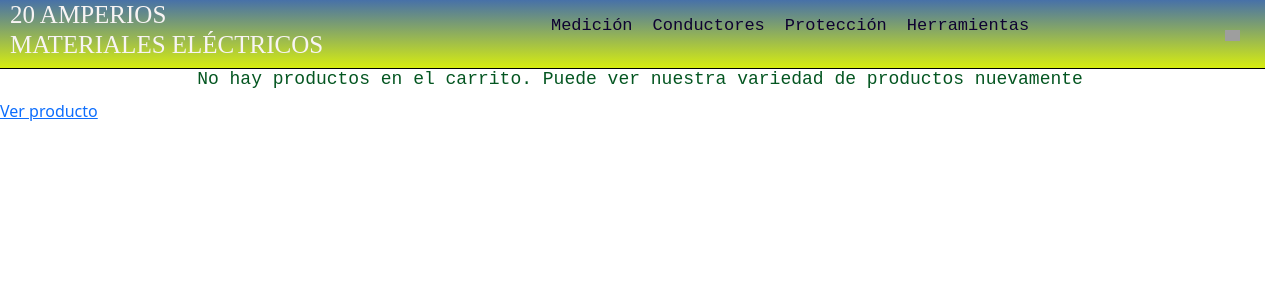
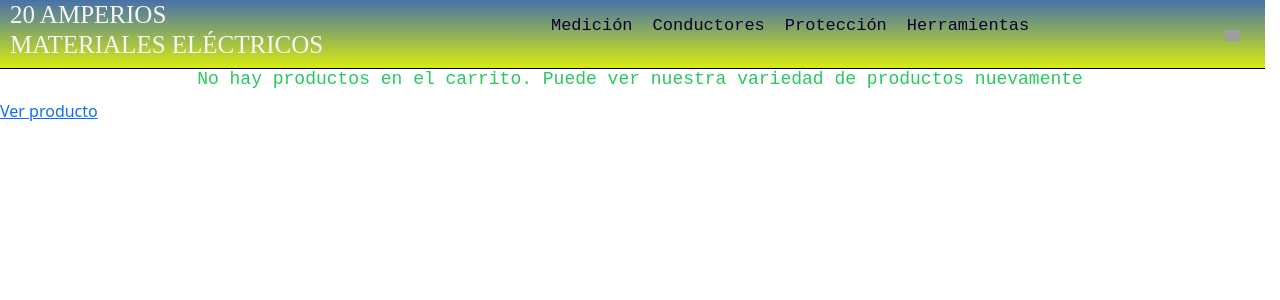
Before and after one commit to Veronica084/CreateTuLanding-Coronel, a React (Vite) app: page /cart in a window 1280 px wide. Shown: the top 300 px of the page. Built offline with nearby package versions, Linux system fonts and the light colour scheme; grey boxes are pictures that could not be loaded.

Commit message:
land-my- firt

```diff
--- a/src/componentes/Cart/Cart.css
+++ b/src/componentes/Cart/Cart.css
@@ -3,12 +3,12 @@
     display: flex;
     justify-content: center;
     display: grid;
-    border: 2px solid rgb(106, 218, 72);
+    border: 2px solid rgb(129, 214, 103);
 }
 
 .tamaño1{
     font-size: large;
     text-align: center;
     font-family: 'Courier New', Courier, monospace;
-    color: rgb(4, 86, 33);
+    color: rgb(39, 200, 95);
 }
```
Also changed, not shown: public/imag/img-elect/logo.jpg (deleted), 1 other file (tests, documents, lock files or other folders).
